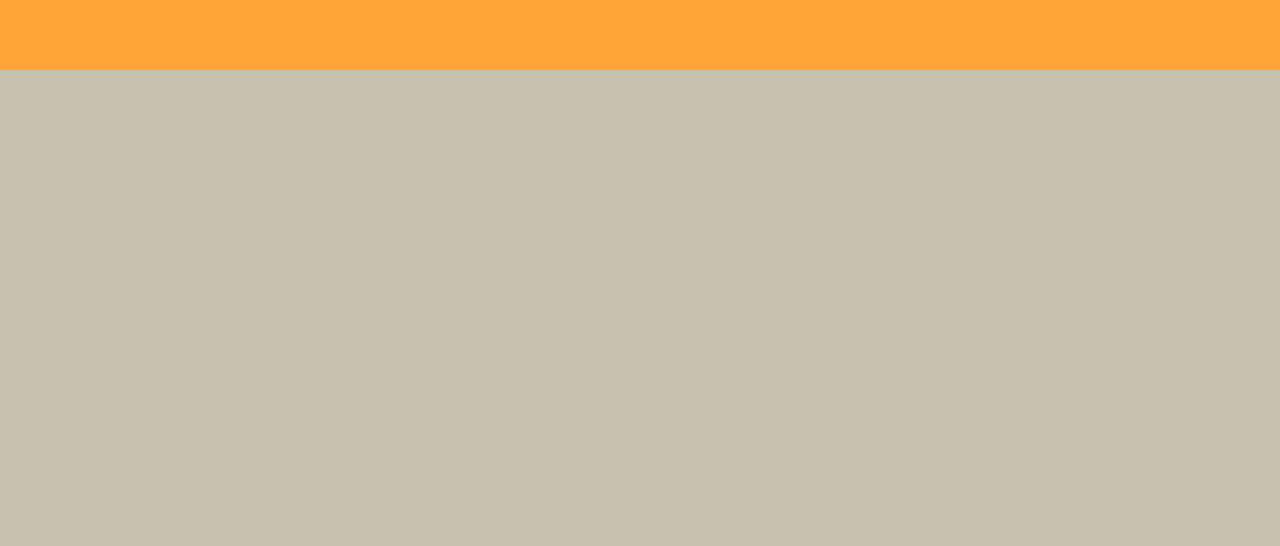
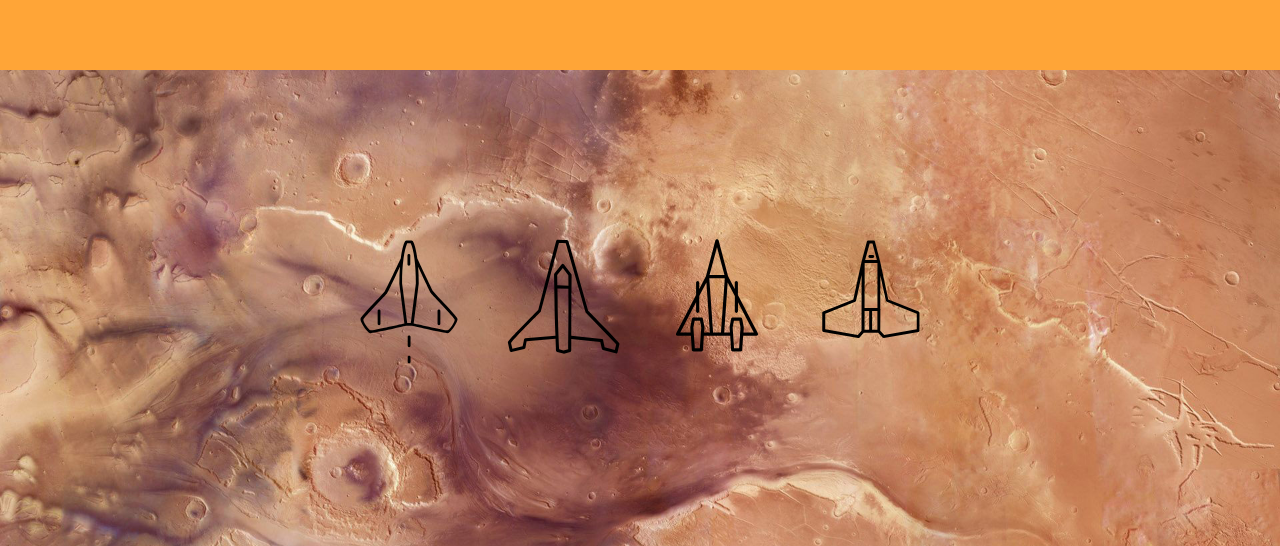
Before and after one commit to sanoelle/dsn1678-exercise-4, a plain HTML site: page index.html in a window 1280 px wide. Shown: the part 1645-2191 px from the top of the page. Before the commit the page ends 1715 px from the top, so only its background shows below. Drawn offline with nearby package versions, Linux system fonts and the light colour scheme.

Commit message:
Animated ships

```diff
--- a/css/main.css
+++ b/css/main.css
@@ -48,7 +48,6 @@ section {
 	opacity: 0;
 
 	position: relative;
-	transition: 500ms linear;
 	top: 5em;
 }
 
@@ -58,7 +57,7 @@ section {
 }
 
 .js-shuttle-fade {
-	-webkit-animation: shuttle-fade 1s linear forwards;
+	-webkit-animation: shuttle-fade .5s linear forwards;
 }
 
 @-webkit-keyframes shuttle-fade {
@@ -71,3 +70,40 @@ section {
 		top: 0;
 	}
 }
+
+.ship-section{
+	background: transparent url("../img/kasei-valles-canyons.jpg") no-repeat center top;
+	background-size: cover;
+	text-align: center;
+}
+
+.ship-1,
+.ship-2{
+	width: 150px;
+	display: inline-block;
+
+	opacity: 0;
+
+	position: relative;
+	top: 4em;
+}
+
+.js-ship-1-fade {
+	-webkit-animation: shuttle-fade .5s linear forwards;
+}
+
+@-webkit-keyframes ship-1-fade, ship-2-fade {
+	0%{
+		opacity: 0;
+		top: 4em;
+	}
+	100%{
+		opacity: 1;
+		top: 0;
+	}
+}
+
+
+.js-ship-2-fade {
+	-webkit-animation: shuttle-fade .7s linear forwards;
+}
--- a/index.html
+++ b/index.html
@@ -19,6 +19,15 @@
 	<img class="shuttle" src="img/shuttle.svg" alt="">
 </section>
 
+<section class="ship-section">
+	<img class="ship-1" src="img/ship-1.svg" alt="">
+	<img class="ship-2" src="img/ship-2.svg" alt="">
+	<img class="ship-1" src="img/ship-3.svg" alt="">
+	<img class="ship-2" src="img/ship-4.svg" alt="">
+</section>
+
+
+
 <script src="http://code.jquery.com/jquery-2.1.1.min.js"></script>
 <script src="js/waypoints.min.js"></script>
 <script src="js/main.js"></script>
--- a/js/main.js
+++ b/js/main.js
@@ -5,6 +5,11 @@ var $dipperSection = $('.dipper-section');
 var $dipper = $('.dipper');
 var $shuttle = $('.shuttle');
 var $shuttleSection = $('.shuttle-section');
+var $ship1 = $('.ship-1');
+var $ship2 = $('.ship-2');
+var $ship3 = $('.ship-3');
+var $ship4 = $('.ship-4');
+var $shipSection = $ ('.ship-section');
 
 $win.on('scroll', function () {
 	var scrollPos = $win.scrollTop();
@@ -19,3 +24,8 @@ $dipperSection.waypoint(function (){
 $shuttleSection.waypoint(function (){
 	$shuttle.addClass('js-shuttle-fade');
 }, { offset: '60%' });
+
+$shipSection.waypoint(function (){
+	$ship1.addClass('js-ship-1-fade');
+	$ship2.addClass('js-ship-2-fade');
+}, { offset: '80%' });
```
